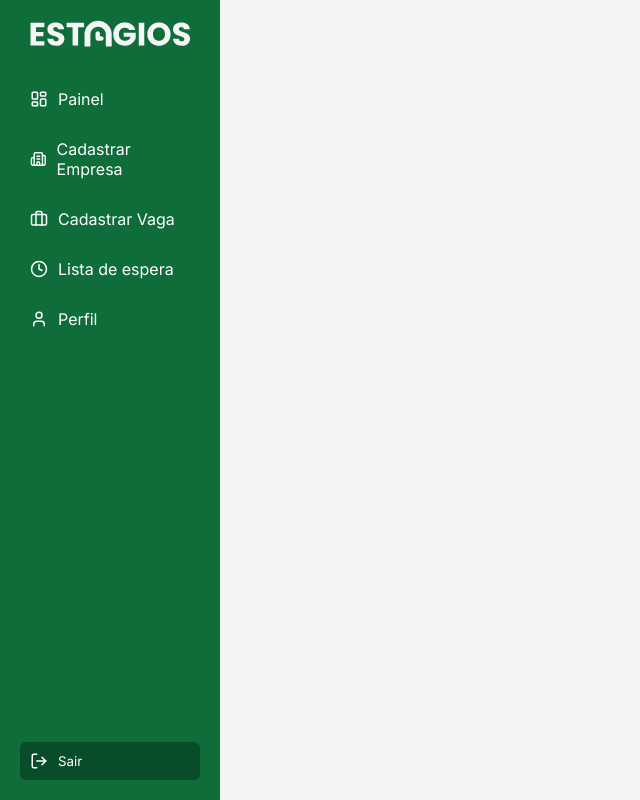
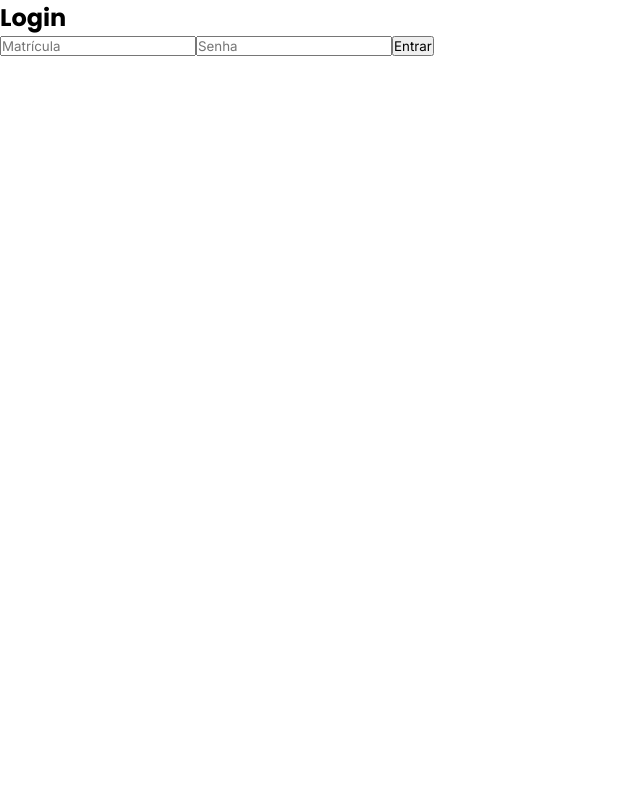
Before and after one commit to ladesa-ro/interns-webapp, a React (Vite) app in the folder Ladesa-Estagios/: page /login in a window 1280 px wide. Before the commit this address led to /painel. Shown: the whole page, without its empty margins (0-640 px from the left). Built offline with nearby package versions, Linux system fonts and the light colour scheme; sample sign-in values are in the browser's storage.

Commit message:
feat: adding the API  :sparkles:

```diff
--- a/Ladesa-Estagios/src/components/Layout.jsx
+++ b/Ladesa-Estagios/src/components/Layout.jsx
@@ -13,7 +13,7 @@ export default function Layout() {
 
       <div className="content">
         <Routes>
-          <Route path="/" element={<Painel />} />
+          <Route index element={<Painel />} />
           <Route path="empresa" element={<Empresa />} />
           <Route path="vaga" element={<Vaga />} />
           <Route path="lista" element={<ListaEspera />} />
--- a/Ladesa-Estagios/src/components/Sidebar.jsx
+++ b/Ladesa-Estagios/src/components/Sidebar.jsx
@@ -1,5 +1,6 @@
 import { Link, useLocation } from "react-router-dom";
 import titulo from "../assets/titulo.svg";
+import { useNavigate } from "react-router-dom";
 import {
   LayoutDashboard,
   Building2,
@@ -11,6 +12,12 @@ import {
 
 export default function Sidebar() {
   const location = useLocation();
+  const navigate = useNavigate();
+
+  function handleLogout() {
+    localStorage.removeItem("token");
+    navigate("/login", { replace: true });
+  }
 
   return (
     <div className="sidebar">
@@ -59,7 +66,7 @@ export default function Sidebar() {
       {/*}<div className="divider"></div>
       */}
       {/* BOTÃO SAIR */}
-      <button className="logout">
+      <button className="logout" onClick={handleLogout}>
         <LogOut size={18} />
         <span>Sair</span>
       </button>
--- a/Ladesa-Estagios/src/pages/Login.jsx
+++ b/Ladesa-Estagios/src/pages/Login.jsx
@@ -3,7 +3,7 @@ import { useNavigate, Navigate } from "react-router-dom";
 
 export default function Login() {
   const [form, setForm] = useState({
-    email: "",
+    matricula: "",
     senha: "",
   });
 
@@ -14,24 +14,38 @@ export default function Login() {
     setForm({ ...form, [name]: value });
   }
 
-  function handleSubmit(e) {
+  async function handleSubmit(e) {
     e.preventDefault();
 
-    // 🔥 simulação de login
-    if (form.email === "admin@gmail.com" && form.senha === "123") {
-      const fakeToken = "abc123";
+    try {
+      const response = await fetch(
+        "https://dev.ladesa.com.br/api/v1/autenticacao/login",
+        {
+          method: "POST",
+          headers: {
+            "Content-Type": "application/json",
+          },
+          body: JSON.stringify({
+            matricula: form.matricula,
+            senha: form.senha,
+          }),
+        }
+      );
 
-      localStorage.setItem("token", fakeToken);
+      const data = await response.json();
 
-      navigate("/painel");
-    } else {
-      alert("Login inválido");
+      console.log("Resposta da API:", data);
+
+      if (data.access_token) {
+        localStorage.setItem("token", data.access_token);
+        navigate("/");
+      } else {
+        alert("Login inválido");
+      }
+    } catch (error) {
+      console.error("Erro ao fazer login:", error);
+      alert("Erro ao conectar com o servidor");
     }
-  }
-
-  // 🔒 impede acessar login estando logado
-  if (localStorage.getItem("token")) {
-    return <Navigate to="/painel" />;
   }
 
   return (
@@ -39,10 +53,10 @@ export default function Login() {
       <h2>Login</h2>
 
       <input
-        type="email"
-        name="email"
-        placeholder="Email"
-        value={form.email}
+        type="text"
+        name="matricula"
+        placeholder="Matrícula"
+        value={form.matricula}
         onChange={handleChange}
       />
 
```
